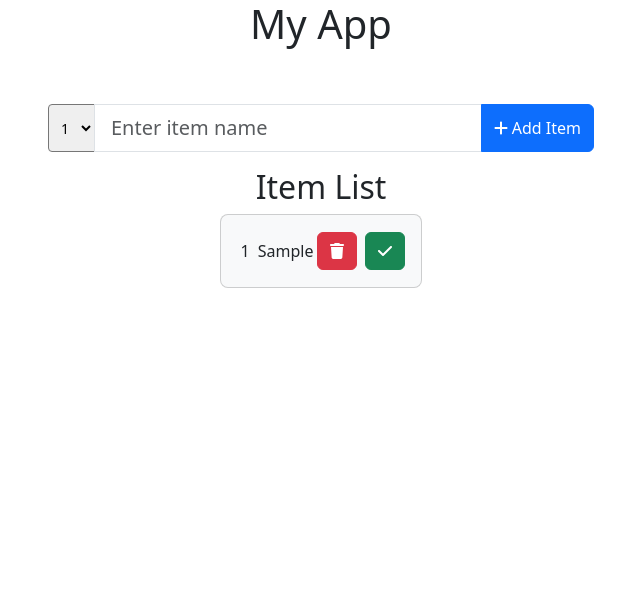
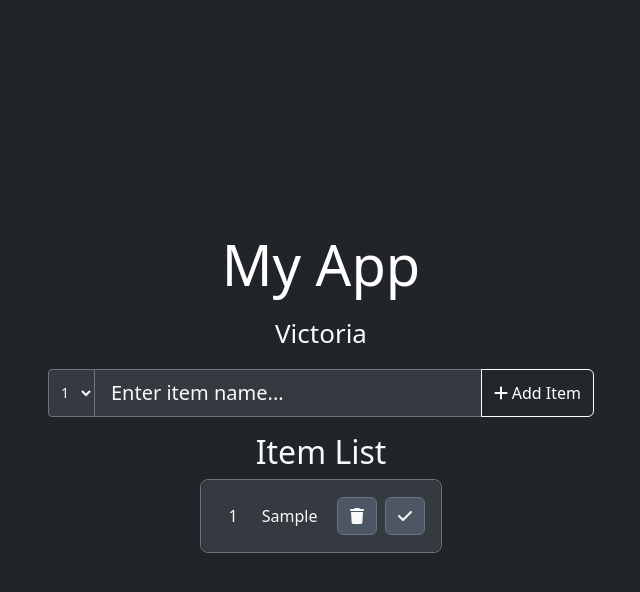
Before and after one commit to Zykezyke/new-react2, a React (Create React App) app: page / in a window 1280 px wide. Both pictures are taken after typing "Sample" into the empty fields and a click on the button "Add Item". Shown: the top 592 px of the page, without its empty margins (319-959 px from the left). Built offline with nearby package versions, Linux system fonts and the light colour scheme.

Commit message:
complete

```diff
--- a/src/App.css
+++ b/src/App.css
@@ -1,3 +1,9 @@
+@import "~bootstrap/dist/css/bootstrap.min.css";
+
+body {
+  background-color: #212529;
+}
+
 .App {
   text-align: center;
 }
@@ -12,16 +18,26 @@
     animation: App-logo-spin infinite 20s linear;
   }
 }
+.app-container {
+  display: flex;
+  flex-direction: column;
+  justify-content: center;
+  align-items: center;
+  height: 100vh; /* Set the height of the viewport */
+}
 
 .App-header {
-  background-color: #282c34;
-  min-height: 100vh;
   display: flex;
   flex-direction: column;
   align-items: center;
   justify-content: center;
   font-size: calc(10px + 2vmin);
-  color: white;
+  color: rgb(255, 255, 255);
+}
+
+.App-header h1 {
+  font-size: calc(40px + 2vmin);
+  color: rgb(255, 255, 255);
 }
 
 .App-link {
@@ -36,3 +52,69 @@
     transform: rotate(360deg);
   }
 }
+
+.btn-lighter {
+  background-color: #4c5763;
+  border-color: #6c757d;
+  color: #f8f9fa;
+}
+
+.btn-lighter:hover {
+  background-color: #212529;
+  border-color: #6c757d;
+  color: #f8f9fa;
+}
+
+.btn-danger.btn-lighter {
+  background-color: #dc3545;
+  border-color: #dc3545;
+}
+
+.btn-success.btn-lighter {
+  background-color: #28a745;
+  border-color: #28a745;
+}
+
+.card-lighter {
+  background-color: #343a40;
+  border-color: #6c757d;
+  color: #f8f9fa;
+}
+
+.input-lighter {
+  background-color: #343a40;
+  border-color: #6c757d;
+  color: #f8f9fa;
+}
+
+.input-lighter:focus {
+  background-color: #606c78;
+  border-color: #6c757d;
+  color: #f8f9fa;
+}
+
+.input-lighter:hover {
+  background-color: #49525b;
+}
+
+.input-lighter::placeholder {
+  color: #f8f9fa;
+}
+
+.add-darker {
+  background-color: #23272a;
+  color: white;
+  border: 1px solid white;
+}
+
+.add-darker:hover {
+  background-color: #343a40;
+  color: white;
+  border: 1px solid white;
+}
+
+.add-darker:active {
+  background-color: #606c78;
+  color: black;
+  border: 1px solid black;
+}
--- a/src/App.js
+++ b/src/App.js
@@ -1,16 +1,27 @@
-import React from "react";
+import React, { useState } from "react";
 import ItemList from "./ItemList";
-import items from "./data";
 import Header from "./Header";
 import Form from "./Form";
-import { useState } from "react";
 import "bootstrap/dist/css/bootstrap.min.css";
+import "./App.css";
 
 const App = () => {
   const [items, setItems] = useState([]);
-  const handleAddItems = (item) => {
-    setItems((items) => [...items, item]);
+
+  const handleAddItem = (newItem) => {
+    const existingItemIndex = items.findIndex(
+      (item) => item.name.toLowerCase() === newItem.name.toLowerCase()
+    );
+
+    if (existingItemIndex !== -1) {
+      const updatedItems = [...items];
+      updatedItems[existingItemIndex].quantity += newItem.quantity;
+      setItems(updatedItems);
+    } else {
+      setItems([...items, newItem]);
+    }
   };
+
   const handleDeleteItem = (id) => {
     setItems(items.filter((item) => item.id !== id));
   };
@@ -22,10 +33,13 @@ const App = () => {
       )
     );
   };
+
   return (
-    <div>
+    <div className="bg-dark text-light app-container">
+      {" "}
+      {/* Apply dark theme to entire app */}
       <Header />
-      <Form onAddItem={handleAddItems} />
+      <Form onAddItem={handleAddItem} />
       <ItemList
         items={items}
         onDelete={handleDeleteItem}
--- a/src/Form.js
+++ b/src/Form.js
@@ -12,22 +12,23 @@ const Form = ({ onAddItem }) => {
     if (!name) return;
 
     const newItem = { quantity, name, isChecked: false, id: Date.now() };
+
     setName("");
     setQuantity(1);
     onAddItem(newItem);
   };
 
   return (
-    <div className="container text-center mt-5">
+    <div className="container text-center text-light">
       <div className="row justify-content-center">
         <div className="col-md-6">
           <div className="input-group mb-3">
             <select
-              className="form-select-sm"
+              className="form-select-sm input-lighter text-light"
               value={quantity}
               onChange={(e) => setQuantity(parseInt(e.target.value))}
             >
-              {Array.from({ length: 20 }, (_, index) => index + 1).map(
+              {Array.from({ length: 30 }, (_, index) => index + 1).map(
                 (num) => (
                   <option key={num} value={num}>
                     {num}
@@ -37,12 +38,12 @@ const Form = ({ onAddItem }) => {
             </select>
             <input
               type="text"
-              className="form-control form-control-lg" // Added form-control-lg class to make the input field larger
-              placeholder="Enter item name"
+              className="form-control form-control-lg input-lighter text-light"
+              placeholder="Enter item name..."
               value={name}
               onChange={(e) => setName(e.target.value)}
             />
-            <button className="btn btn-primary" onClick={handleSubmit}>
+            <button className="btn add-darker" onClick={handleSubmit}>
               <FontAwesomeIcon icon={faPlus} /> Add Item
             </button>
           </div>
--- a/src/Header.js
+++ b/src/Header.js
@@ -2,8 +2,9 @@ import React from "react";
 
 function Header() {
   return (
-    <div className="d-flex align-items-center justify-content-center">
-      <h1>My App</h1>
+    <div className="App-header bg-dark text-light py-3">
+      <h1 className="mb-3">My App</h1>
+      <p className="mb-0">Victoria</p>
     </div>
   );
 }
--- a/src/Item.js
+++ b/src/Item.js
@@ -5,17 +5,17 @@ import { faTrash, faCheck, faTimes } from "@fortawesome/free-solid-svg-icons";
 const Item = ({ item, onDelete, onToggleChecked }) => {
   return (
     <div
-      className="card rounded-3"
-      style={{ backgroundColor: "#f8f9fa", maxWidth: "400px" }}
+      className="card rounded-3 bg-dark text-light card-lighter mb-3"
+      style={{ maxWidth: "400px" }}
     >
-      <div className="card-body d-flex align-items-center">
-        <p className="my-1 p-1 flex-grow-1">{item.quantity} </p>
-        <p className="my-1 p-1 flex-grow-1">{item.name} </p>
+      <div className="card-body rounded-3 card-lighter d-flex align-items-center">
+        <p className="my-1 p-1 flex-grow-1 mx-2">{item.quantity} </p>
+        <p className="my-1 p-1 flex-grow-1 mx-2">{item.name} </p>
         <div>
-          <button className="btn btn-danger me-2" onClick={onDelete}>
+          <button className="btn btn-lighter mx-2" onClick={onDelete}>
             <FontAwesomeIcon icon={faTrash} />
           </button>
-          <button className="btn btn-success" onClick={onToggleChecked}>
+          <button className="btn btn-lighter" onClick={onToggleChecked}>
             {item.isChecked ? (
               <FontAwesomeIcon icon={faTimes} />
             ) : (
--- a/src/ItemList.js
+++ b/src/ItemList.js
@@ -4,7 +4,7 @@ import Item from "./Item";
 const ItemList = ({ items, onDelete, onToggleChecked }) => {
   return (
     <div>
-      <h2 className="text-center">Item List</h2>
+      <h2 className="text-center text-light">Item List</h2>
       <div className="d-flex justify-content-center flex-column align-items-center">
         {items.map((item) => (
           <div key={item.id} className="mb-3">
```
